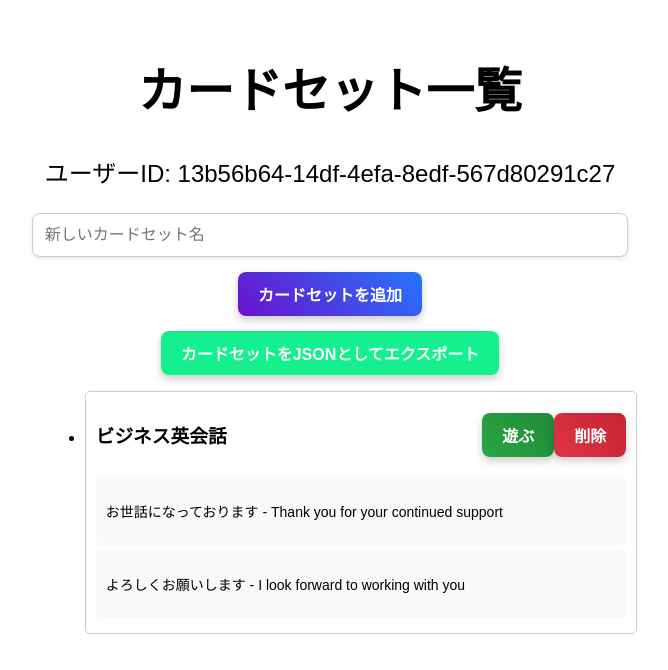
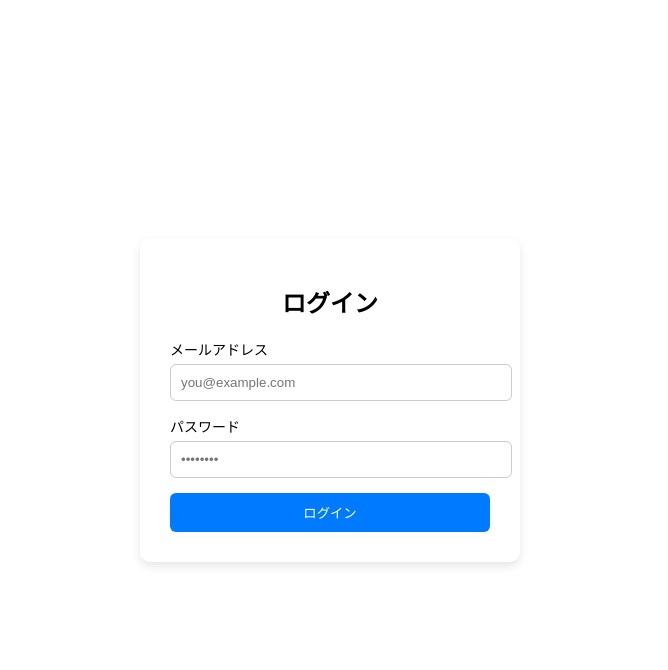
Before and after one commit to 50storm/flashcards-Frontend-, a Nuxt app: page / in a window 1280 px wide. Shown: the top 670 px of the page, without its empty margins (310-978 px from the left). Built offline with nearby package versions, Linux system fonts and the light colour scheme.

Commit message:
途中セーブ

```diff
--- /dev/null
+++ b/components/LoginUI.vue
@@ -0,0 +1,49 @@
+<!-- components/LoginUI.vue -->
+<template>
+  <div class="login-container">
+    <div class="login-card">
+      <h1>ログイン</h1>
+      <form @submit.prevent="onSubmit">
+        <div class="form-group">
+          <label for="email">メールアドレス</label>
+          <input id="email" type="email" v-model="email" placeholder="you@example.com" required />
+        </div>
+
+        <div class="form-group">
+          <label for="password">パスワード</label>
+          <input id="password" type="password" v-model="password" placeholder="••••••••" required />
+        </div>
+
+        <button type="submit">ログイン</button>
+        <p v-if="error" class="error">{{ error }}</p>
+      </form>
+    </div>
+  </div>
+</template>
+
+<script setup>
+import { ref } from 'vue';
+
+const emit = defineEmits(['submit']);
+const props = defineProps({ error: { type: String, default: '' } });
+
+const email = ref('');
+const password = ref('');
+
+const onSubmit = () => {
+  emit('submit', { email: email.value, password: password.value });
+};
+</script>
+
+<style scoped>
+.login-container{display:flex;justify-content:center;align-items:center;margin-top:48px}
+.login-card{background:#fff;padding:24px;border-radius:12px;box-shadow:0 8px 24px rgba(0,0,0,.08);width:320px}
+h1{margin:0 0 16px;font-size:20px;text-align:center}
+.form-group{margin-bottom:14px}
+label{display:block;font-size:14px;margin-bottom:6px;color:#374151}
+input{width:100%;padding:10px 12px;border:1px solid #d1d5db;border-radius:8px;font-size:14px}
+input:focus{outline:none;border-color:#2563eb;box-shadow:0 0 0 3px rgba(37,99,235,.15)}
+button{width:100%;padding:12px;background:#2563eb;color:#fff;border:none;border-radius:8px;font-size:15px;cursor:pointer}
+button:hover{background:#1d4ed8}
+.error{margin-top:10px;color:#dc2626;font-size:13px;text-align:center}
+</style>
--- a/pages/index.vue
+++ b/pages/index.vue
@@ -2,16 +2,28 @@
 import { ref, onMounted, watchEffect } from 'vue'
 import { v4 as uuidv4 } from 'uuid'
 
-interface Card {
-  japanese: string
-  english: string
+/* ===== ログインUI（UIだけ。APIは未接続） ===== */
+const isLoggedIn = ref(false)
+const loginEmail = ref('')
+const loginPassword = ref('')
+
+const handleLogin = () => {
+  // TODO: 後で /login API に置き換え
+  if (loginEmail.value && loginPassword.value) {
+    isLoggedIn.value = true
+  } else {
+    alert('メールとパスワードを入力してください')
+  }
+}
+const logout = () => {
+  isLoggedIn.value = false
+  loginPassword.value = ''
+  // 必要なら email も消す: loginEmail.value = ''
 }
 
-interface CardSet {
-  name: string
-  cards: Card[]
-  userId: string
-}
+/* ===== カードセット関連 ===== */
+interface Card { japanese: string; english: string }
+interface CardSet { name: string; cards: Card[]; userId: string }
 
 const userId = ref<string>('')
 const cardSets = ref<CardSet[]>([])
@@ -28,7 +40,6 @@ const editJapanese = ref<string>('')
 const editEnglish = ref<string>('')
 
 const generateUserId = (): string => uuidv4()
-
 const getUserId = (): string => {
   let storedUserId = localStorage.getItem('userId')
   if (!storedUserId) {
@@ -50,47 +61,31 @@ const defaultCardSet: CardSet = {
 const loadCardSets = () => {
   const savedCardSets = localStorage.getItem('cardSets')
   if (savedCardSets) {
-    const parsedCardSets: CardSet[] = JSON.parse(savedCardSets)
-    parsedCardSets.forEach(set => {
-      if (!set.userId) set.userId = userId.value
-    })
-    cardSets.value = parsedCardSets
+    const parsed: CardSet[] = JSON.parse(savedCardSets)
+    parsed.forEach(set => { if (!set.userId) set.userId = userId.value })
+    cardSets.value = parsed
   } else {
-    const newDefaultCardSet = { ...defaultCardSet, userId: userId.value }
-    cardSets.value.push(newDefaultCardSet)
+    cardSets.value.push({ ...defaultCardSet, userId: userId.value })
     saveCardSets()
   }
 }
-
-const saveCardSets = () => {
-  localStorage.setItem('cardSets', JSON.stringify(cardSets.value))
-}
+const saveCardSets = () => localStorage.setItem('cardSets', JSON.stringify(cardSets.value))
 
 const addCardSet = () => {
-  if (newCardSetName.value.trim()) {
-    const newSetIndex = cardSets.value.length
-    cardSets.value.push({
-      name: newCardSetName.value.trim(),
-      cards: [],
-      userId: userId.value
-    })
+  if (!newCardSetName.value.trim()) return alert('カードセット名を入力してください！')
+  const newIndex = cardSets.value.length
+  cardSets.value.push({ name: newCardSetName.value.trim(), cards: [], userId: userId.value })
   newCardSetName.value = ''
   saveCardSets()
-    playCardSet(newSetIndex)
-  } else {
-    alert('カードセット名を入力してください！')
+  playCardSet(newIndex)
 }
-}
-
 const deleteCardSet = (index: number) => {
-  if (confirm('このカードセットを削除してもよろしいですか？')) {
+  if (!confirm('このカードセットを削除してもよろしいですか？')) return
   cardSets.value.splice(index, 1)
   saveCardSets()
 }
-}
-
 const addNewCard = () => {
-  if (newJapanese.value.trim() && newEnglish.value.trim()) {
+  if (!(newJapanese.value.trim() && newEnglish.value.trim())) return alert('日本語と英語の両方を入力してください！')
   cardSets.value[currentSetIndex.value!].cards.push({
     japanese: newJapanese.value.trim(),
     english: newEnglish.value.trim()
@@ -98,74 +93,42 @@ const addNewCard = () => {
   newJapanese.value = ''
   newEnglish.value = ''
   saveCardSets()
-  } else {
-    alert('日本語と英語の両方を入力してください！')
 }
-}
-
 const deleteCard = (index: number) => {
-  if (confirm('このカードを削除してもよろしいですか？')) {
+  if (!confirm('このカードを削除してもよろしいですか？')) return
   cardSets.value[currentSetIndex.value!].cards.splice(index, 1)
   saveCardSets()
 }
-}
-
 const startEditCard = (index: number) => {
   editingCardIndex.value = index
-  const card = cardSets.value[currentSetIndex.value!].cards[index]
-  editJapanese.value = card.japanese
-  editEnglish.value = card.english
+  const c = cardSets.value[currentSetIndex.value!].cards[index]
+  editJapanese.value = c.japanese
+  editEnglish.value = c.english
 }
-
 const saveEditCard = () => {
-  if (editJapanese.value.trim() && editEnglish.value.trim() && editingCardIndex.value !== null) {
-    const card = cardSets.value[currentSetIndex.value!].cards[editingCardIndex.value]
-    card.japanese = editJapanese.value.trim()
-    card.english = editEnglish.value.trim()
+  if (!(editJapanese.value.trim() && editEnglish.value.trim()) || editingCardIndex.value === null)
+    return alert('日本語と英語の両方を入力してください！')
+  const c = cardSets.value[currentSetIndex.value!].cards[editingCardIndex.value]
+  c.japanese = editJapanese.value.trim()
+  c.english  = editEnglish.value.trim()
   editingCardIndex.value = null
   saveCardSets()
-  } else {
-    alert('日本語と英語の両方を入力してください！')
 }
-}
+const cancelEdit = () => { editingCardIndex.value = null }
 
-const cancelEdit = () => {
-  editingCardIndex.value = null
-}
-
-const playCardSet = (index: number) => {
-  currentSetIndex.value = index
-  currentCardIndex.value = 0
-  isFlipped.value = false
-}
-
-const backToList = () => {
-  currentSetIndex.value = null
-}
-
+const playCardSet = (index: number) => { currentSetIndex.value = index; currentCardIndex.value = 0; isFlipped.value = false }
+const backToList   = () => { currentSetIndex.value = null }
 const nextCard = () => {
   isFlipped.value = false
   const cards = cardSets.value[currentSetIndex.value!].cards
-  if (currentCardIndex.value < cards.length - 1) {
-    currentCardIndex.value++
-  } else {
-    currentCardIndex.value = 0
+  currentCardIndex.value = (currentCardIndex.value + 1) % cards.length
 }
-}
-
 const prevCard = () => {
   isFlipped.value = false
   const cards = cardSets.value[currentSetIndex.value!].cards
-  if (currentCardIndex.value > 0) {
-    currentCardIndex.value--
-  } else {
-    currentCardIndex.value = cards.length - 1
+  currentCardIndex.value = (currentCardIndex.value - 1 + cards.length) % cards.length
 }
-}
-
-const flipCard = () => {
-  isFlipped.value = !isFlipped.value
-}
+const flipCard = () => { isFlipped.value = !isFlipped.value }
 
 const exportCardSetsAsJson = () => {
   const data = JSON.stringify(cardSets.value, null, 2)
@@ -182,25 +145,49 @@ onMounted(() => {
   try {
     userId.value = getUserId()
     loadCardSets()
-  } catch (error) {
-    console.error('カードセットのロード中にエラーが発生しました:', error)
+  } catch (e) {
+    console.error('カードセットのロード中にエラーが発生しました:', e)
   }
 })
-
-watchEffect(() => {
-  console.log('現在のカードセット:', cardSets.value)
-})
+watchEffect(() => { console.log('現在のカードセット:', cardSets.value) })
 </script>
 
 <template>
   <div class="container">
+    <!-- 未ログイン：フォームだけ表示 -->
+    <div v-if="!isLoggedIn" class="login-container">
+      <div class="login-card">
+        <h1>ログイン</h1>
+        <form @submit.prevent="handleLogin">
+          <div class="form-group">
+            <label for="email">メールアドレス</label>
+            <input id="email" type="email" v-model="loginEmail" placeholder="you@example.com" required />
+          </div>
+          <div class="form-group">
+            <label for="password">パスワード</label>
+            <input id="password" type="password" v-model="loginPassword" placeholder="••••••••" required />
+          </div>
+          <button type="submit">ログイン</button>
+        </form>
+      </div>
+    </div>
 
-    <div v-if="currentSetIndex === null">
+    <!-- ログイン済み：共通ヘッダー + コンテンツ -->
+    <div v-else>
+      <!-- 共通ヘッダー（左：タイトル / 右：ログイン表示＆ログアウト） -->
       <header class="header">
         <h1>カードセット一覧</h1>
-        <p>ユーザーID: {{ userId }}</p>
+        <div class="login-status">
+          <span>✅ ログイン中: {{ loginEmail }}</span>
+          <button @click="logout" class="btn-ghost">ログアウト</button>
+        </div>
       </header>
 
+      <!-- 任意表示 -->
+      <p class="uid">ユーザーID: {{ userId }}</p>
+
+      <!-- 一覧 or プレイ -->
+      <div v-if="currentSetIndex === null">
         <div class="form">
           <input v-model="newCardSetName" class="card-set-name-input" placeholder="新しいカードセット名" />
           <button @click="addCardSet" class="styled-button">カードセットを追加</button>
@@ -220,6 +207,10 @@ watchEffect(() => {
             <ul class="card-list">
               <li v-for="(card, cardIndex) in set.cards" :key="cardIndex" class="card-item">
                 <p>{{ card.japanese }} - {{ card.english }}</p>
+                <div class="button-group" style="margin-top:6px">
+                  <button class="btn-ghost" @click="startEditCard(cardIndex)">編集</button>
+                  <button class="btn-ghost" @click="deleteCard(cardIndex)">削除</button>
+                </div>
               </li>
             </ul>
           </li>
@@ -227,10 +218,9 @@ watchEffect(() => {
       </div>
 
       <div v-else>
-      <header class="header">
-        <h1>{{ cardSets[currentSetIndex]?.name || 'カードセット' }}</h1>
-        <button @click="backToList" class="styled-button back">一覧に戻る</button>
-      </header>
+        <div class="card-top-actions">
+          <button @click="backToList" class="btn-ghost">一覧に戻る</button>
+        </div>
 
         <div class="card-container">
           <button @click="prevCard" class="navigation-button prev styled-button">前へ</button>
@@ -251,192 +241,131 @@ watchEffect(() => {
           </div>
         </div>
       </div>
-
+    </div>
   </div>
 </template>
 
 <style scoped>
+/* ページ幅と左右余白を統一 */
 .container {
-  display: flex;
-  flex-direction: column;
-  align-items: center;
+  max-width: 960px;
+  margin: 24px auto;
+  padding: 0 16px;
   font-family: Arial, sans-serif;
-  margin-top: 20px;
 }
 
+/* 共通ヘッダー */
 .header {
-  margin-bottom: 20px;
-  font-size: 24px;
+  display: flex;
+  align-items: center;
+  justify-content: space-between;
+  gap: 16px;
+  margin-bottom: 12px;
+}
+.login-status {
+  display: flex;
+  align-items: center;
+  gap: 12px;
+  font-size: 14px;
+}
+.btn-ghost {
+  padding: 8px 12px;
+  border-radius: 8px;
+  border: 1px solid #e5e7eb;
+  background: #fff;
+  color: #111;
+  cursor: pointer;
+}
+.btn-ghost:hover { background: #f9fafb; }
+
+.uid {
+  margin: 0 0 12px;
+  color: #6b7280;
+  font-size: 13px;
+}
+
+/* ログインフォーム */
+.login-container {
+  display: flex;
+  justify-content: center;
+  align-items: center;
+  min-height: calc(100vh - 48px);
+}
+.login-card {
+  background: #fff;
+  padding: 30px;
+  border-radius: 10px;
+  box-shadow: 0 4px 10px rgba(0,0,0,0.1);
+  width: 320px;
   text-align: center;
 }
+.login-card h1 { margin-bottom: 20px; font-size: 24px; }
+.form-group { margin-bottom: 15px; text-align: left; }
+.form-group label { font-size: 14px; margin-bottom: 5px; display: block; }
+.form-group input {
+  width: 100%;
+  padding: 10px;
+  border-radius: 6px;
+  border: 1px solid #ccc;
+}
+.login-card button {
+  width: 100%;
+  padding: 10px 16px;
+  border: none; border-radius: 6px;
+  background-color: #007bff; color: #fff; cursor: pointer;
+}
+.login-card button:hover { background-color: #0056b3; }
 
-.card-set {
-  margin: 10px 0;
-  padding: 10px;
-  border: 1px solid #ccc;
-  border-radius: 5px;
-  text-align: left;
-  width: 100%;
-  max-width: 600px;
+/* 既存スタイル（必要箇所はそのまま） */
+.card-set { margin: 10px 0; padding: 10px; border: 1px solid #ccc; border-radius: 5px; text-align: left; width: 100%; }
+.card-set-header { display: flex; justify-content: space-between; align-items: center; }
+.card-list { margin-top: 10px; list-style: none; padding-left: 0; }
+.card-item { background: #f9f9f9; margin: 5px 0; padding: 10px; border-radius: 5px; font-size: 14px; }
+
+.card-top-actions { display: flex; justify-content: flex-end; margin: 12px 0; }
+
+.card-container { display: flex; align-items: center; justify-content: center; position: relative; margin-top: 20px; }
+.card {
+  width: 300px; height: 200px; border: 1px solid #ccc; border-radius: 10px;
+  display: flex; align-items: center; justify-content: center; text-align: center;
+  font-size: 18px; cursor: pointer; transition: transform .3s, background-color .3s;
+  background-color: #f9f9f9; box-shadow: 0 4px 8px rgba(0,0,0,.1);
 }
-
-.card-set-header {
-  display: flex;
-  justify-content: space-between;
-  align-items: center;
-}
-
-.card-list {
-  margin-top: 10px;
-  list-style: none;
-  padding-left: 0;
-}
-
-.card-item {
-  background: #f9f9f9;
-  margin: 5px 0;
-  padding: 10px;
-  border-radius: 5px;
-  font-size: 14px;
-}
-
-.card-container {
-  display: flex;
-  align-items: center;
-  justify-content: center;
-  position: relative;
-  margin-top: 20px;
-}
-
-.card {
-  width: 300px;
-  height: 200px;
-  border: 1px solid #ccc;
-  border-radius: 10px;
-  display: flex;
-  align-items: center;
-  justify-content: center;
-  text-align: center;
-  font-size: 18px;
-  cursor: pointer;
-  transition: transform 0.3s, background-color 0.3s;
-  background-color: #f9f9f9;
-  box-shadow: 0 4px 8px rgba(0, 0, 0, 0.1);
-}
-
-.card:hover {
-  background-color: #e0e0e0;
-}
+.card:hover { background-color: #e0e0e0; }
 
 .navigation-button {
-  position: absolute;
-  top: 50%;
-  transform: translateY(-50%);
-  background-color: #6a11cb;
-  color: white;
-  border: none;
-  border-radius: 5px;
-  padding: 10px 20px;
-  cursor: pointer;
-  font-size: 14px;
-  font-weight: bold;
-  box-shadow: 0 4px 8px rgba(0, 0, 0, 0.2);
-  transition: all 0.3s ease;
+  position: absolute; top: 50%; transform: translateY(-50%);
+  background-color: #6a11cb; color: white; border: none; border-radius: 5px;
+  padding: 10px 20px; cursor: pointer; font-size: 14px; font-weight: bold;
+  box-shadow: 0 4px 8px rgba(0,0,0,.2); transition: all .3s ease;
 }
+.navigation-button.prev { left: -100px; }
+.navigation-button.next { right: -100px; }
+.navigation-button:hover { background-color: #0056b3; transform: translateY(-50%) scale(1.1); }
 
-.navigation-button.prev {
-  left: -100px;
+.form { display: flex; flex-direction: column; align-items: center; gap: 15px; margin-top: 20px; }
+textarea {
+  width: 250px; height: 100px; padding: 10px; font-size: 16px; border: 1px solid #ccc; border-radius: 8px;
+  box-shadow: 0 2px 4px rgba(0,0,0,.1); transition: all .3s ease;
 }
-
-.navigation-button.next {
-  right: -100px;
-}
-
-.navigation-button:hover {
-  background-color: #0056b3;
-  transform: translateY(-50%) scale(1.1);
-}
-
-.form {
-  display: flex;
-  flex-direction: column;
-  align-items: center;
-  gap: 15px;
-  margin-top: 20px;
-}
-
-textarea {
-  width: 250px;
-  height: 100px;
-  padding: 10px;
-  font-size: 16px;
-  border: 1px solid #ccc;
-  border-radius: 8px;
-  box-shadow: 0 2px 4px rgba(0, 0, 0, 0.1);
-  transition: all 0.3s ease;
-}
-
-textarea:focus {
-  outline: none;
-  border-color: #007bff;
-  box-shadow: 0 4px 8px rgba(0, 123, 255, 0.2);
-}
+textarea:focus { outline: none; border-color: #007bff; box-shadow: 0 4px 8px rgba(0,123,255,.2); }
 
 .styled-button {
-  padding: 10px 20px;
-  font-size: 16px;
-  font-weight: bold;
-  color: white;
-  text-transform: uppercase;
-  border: none;
-  border-radius: 8px;
-  cursor: pointer;
-  background: linear-gradient(45deg, #6a11cb, #2575fc);
-  box-shadow: 0 4px 8px rgba(0, 0, 0, 0.2);
-  transition: all 0.3s ease;
+  padding: 10px 20px; font-size: 16px; font-weight: bold; color: white; text-transform: uppercase;
+  border: none; border-radius: 8px; cursor: pointer; background: linear-gradient(45deg, #6a11cb, #2575fc);
+  box-shadow: 0 4px 8px rgba(0,0,0,.2); transition: all .3s ease;
 }
-
-.styled-button:hover {
-  transform: translateY(-2px);
-  box-shadow: 0 6px 12px rgba(0, 0, 0, 0.3);
-}
-
-.styled-button:active {
-  transform: translateY(0);
-  box-shadow: 0 3px 6px rgba(0, 0, 0, 0.2);
-}
-
-.styled-button.play {
-  background: linear-gradient(45deg, #28a745, #218838);
-}
-
-.styled-button.delete {
-  background: linear-gradient(45deg, #dc3545, #c82333);
-}
-
-.styled-button.back {
-  background: linear-gradient(45deg, #007bff, #0056b3);
-}
+.styled-button:hover { transform: translateY(-2px); box-shadow: 0 6px 12px rgba(0,0,0,.3); }
+.styled-button:active { transform: translateY(0); box-shadow: 0 3px 6px rgba(0,0,0,.2); }
+.styled-button.play { background: linear-gradient(45deg, #28a745, #218838); }
+.styled-button.delete { background: linear-gradient(45deg, #dc3545, #c82333); }
+.styled-button.back { background: linear-gradient(45deg, #007bff, #0056b3); }
 
 .card-set-name-input {
-  width: 100%;
-  max-width: 600px;
-  padding: 12px;
-  font-size: 16px;
-  border: 1px solid #ccc;
-  border-radius: 8px;
-  box-shadow: 0 2px 4px rgba(0, 0, 0, 0.1);
-  transition: all 0.3s ease;
+  width: 100%; max-width: 600px; padding: 12px; font-size: 16px; border: 1px solid #ccc; border-radius: 8px;
+  box-shadow: 0 2px 4px rgba(0,0,0,.1); transition: all .3s ease;
 }
+.card-set-name-input:focus { outline: none; border-color: #007bff; box-shadow: 0 4px 8px rgba(0,123,255,.2); }
 
-.card-set-name-input:focus {
-  outline: none;
-  border-color: #007bff;
-  box-shadow: 0 4px 8px rgba(0, 123, 255, 0.2);
-}
-
-.export {
-  background: none;
-  background-color: #13f08d;
-}
+.export { background: none; background-color: #13f08d; }
 </style>
```
Lines whose indentation alone changed are shown as unchanged.
